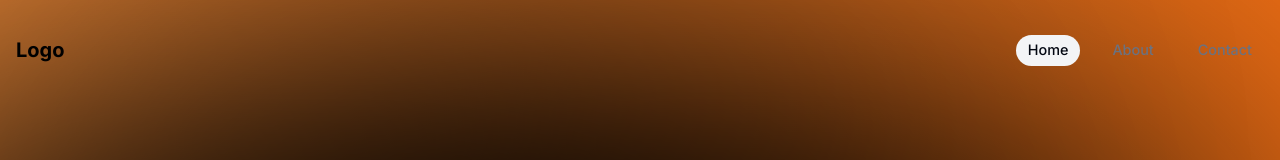
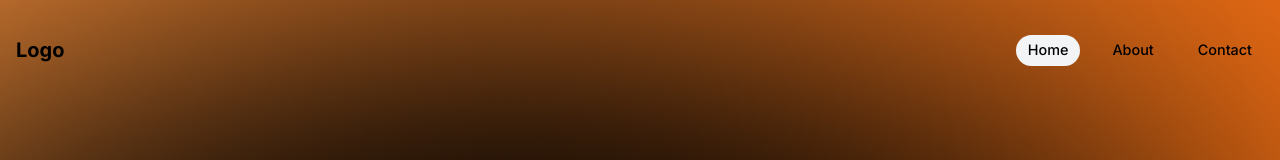
Before and after one commit to BrianBeilby/Purneet-Website, a Next.js app: page / in a window 1280 px wide. Shown: the top 160 px of the page. Built offline with nearby package versions, Linux system fonts and the light colour scheme.

Commit message:
Update Navbar.tsx

```diff
--- a/src/components/Navbar.tsx
+++ b/src/components/Navbar.tsx
@@ -35,7 +35,7 @@ const Navbar: React.FC = () => {
           "fixed right-10 transform h-[4.5rem] min-w-[21rem] max-w-[90rem] w-auto rounded-none border border-white border-opacity-40 bg-opacity-80 shadow-lg shadow-black/[0.03] backdrop-blur-[0.5rem] sm:top-6 sm:h-[3.25rem] sm:rounded-full dark:border-black/40 dark:bg-opacity-75",
           {
             "bg-transparent": !scrolling,
-            "bg-white dark:bg-gray-950": scrolling,
+            "bg-orange-100": scrolling,
             "top-0": scrolling,
             "top-[-100px]": !scrolling,
           }
@@ -65,9 +65,9 @@ const Navbar: React.FC = () => {
             >
               <Link
                 className={clsx(
-                  "flex w-full items-center justify-center px-3 py-3 hover:text-gray-950 transition dark:text-gray-500 dark:hover:text-gray-300",
+                  "flex w-full items-center justify-center px-3 py-3 hover:text-gray-700 transition text-black",
                   {
-                    "text-gray-950 dark:text-gray-200": activeSection === link.name,
+                    "text-black": activeSection === link.name,
                   }
                 )}
                 href={link.hash}
@@ -79,7 +79,7 @@ const Navbar: React.FC = () => {
                 {link.name}
                 {link.name === activeSection && (
                   <motion.span
-                    className="bg-gray-100 rounded-full absolute top-2 h-2/3 inset-0 -z-10 dark:bg-gray-800"
+                    className="bg-gray-100 rounded-full absolute top-2 h-2/3 inset-0 -z-10 dark:bg-orange-400"
                     layoutId="activeSection"
                     transition={{
                       type: "spring",
```
